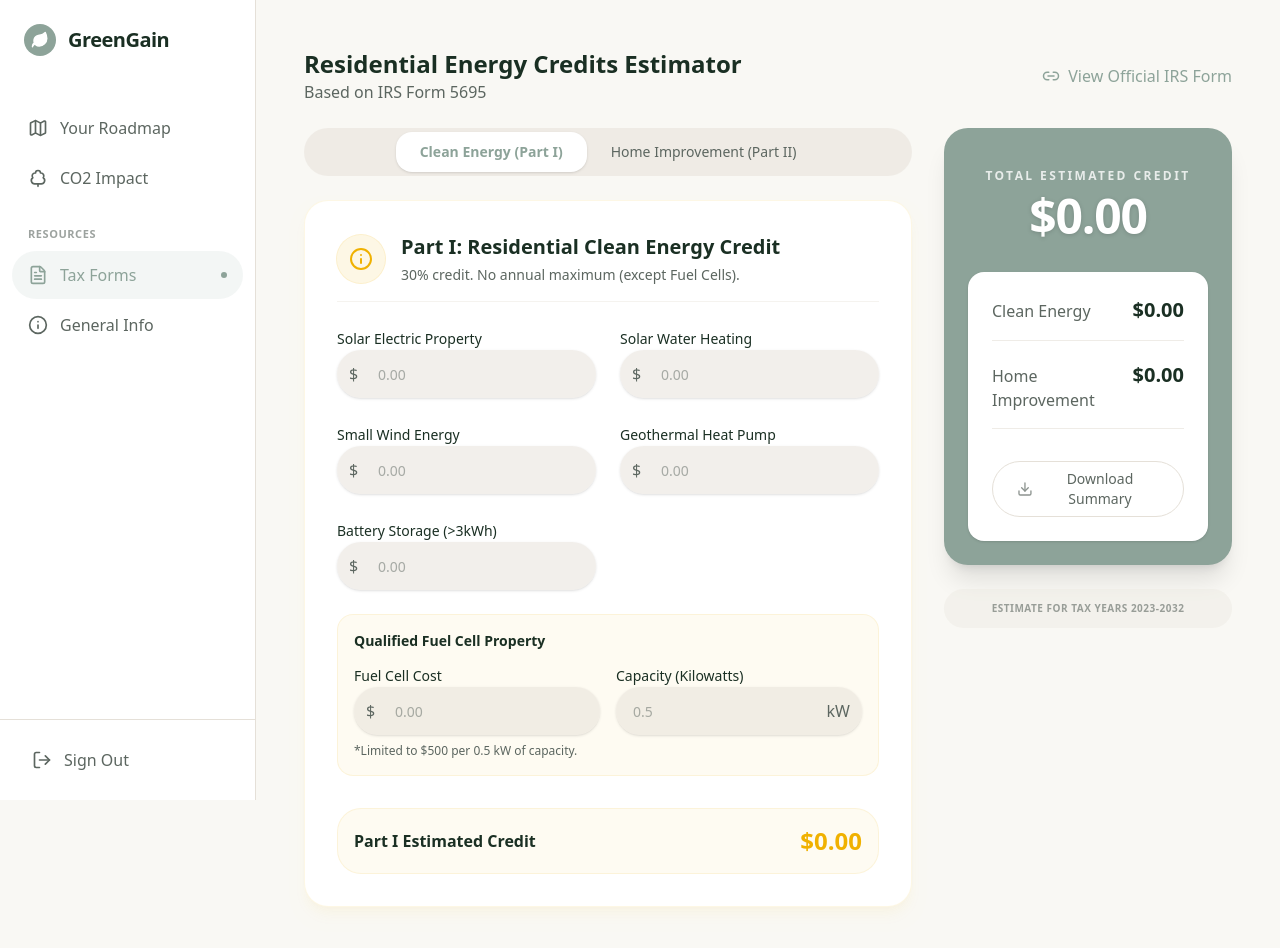
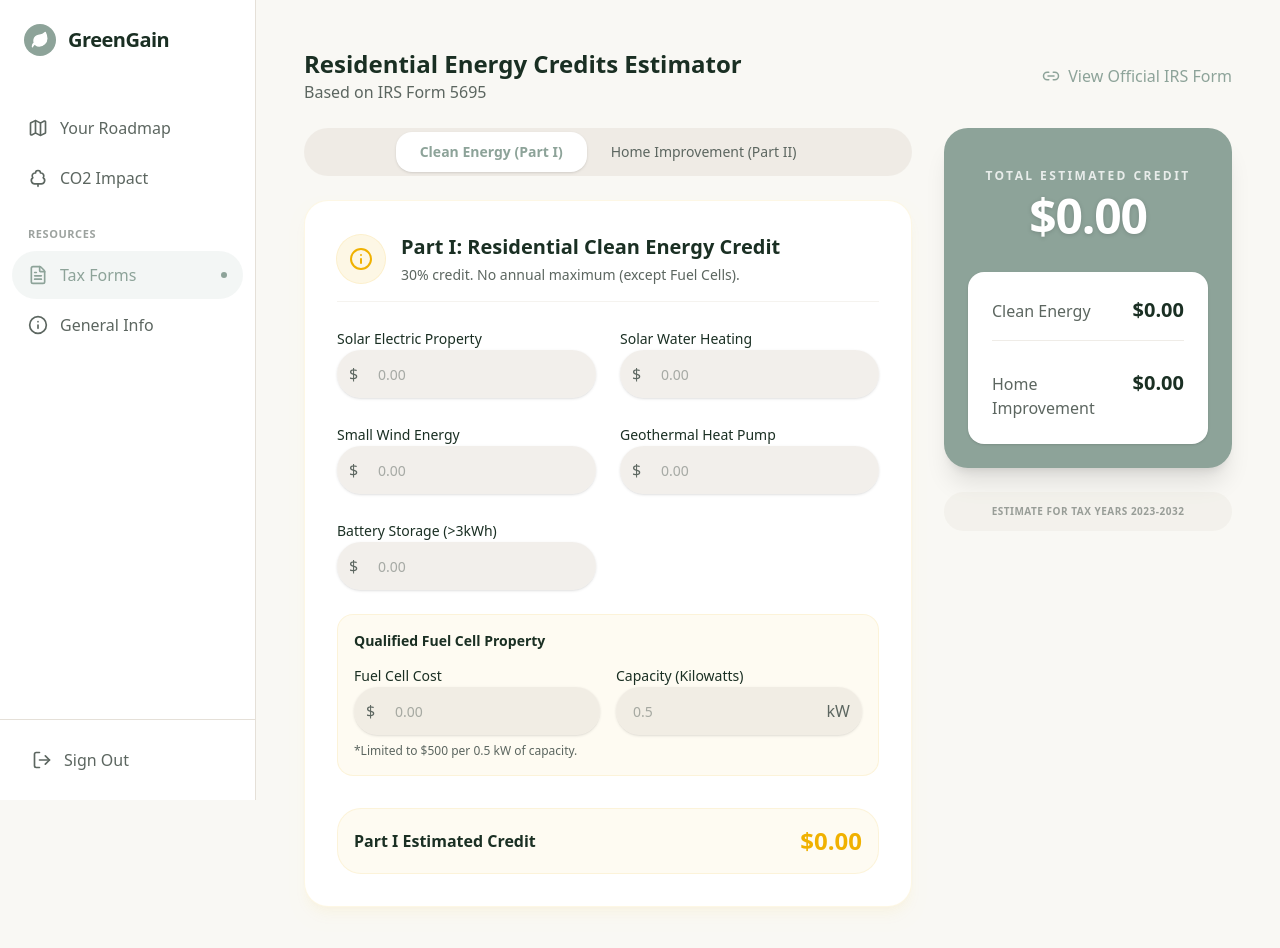
Before and after one commit to Nsujatno/hack-earth, a Next.js app in the folder frontend/: page /dashboard/tax-forms in a window 1280 px wide. Shown: the top 948 px of the page. Built offline with nearby package versions, Linux system fonts and the light colour scheme.

Commit message:
tax form edited

```diff
--- a/frontend/components/tax/TaxForm5695.tsx
+++ b/frontend/components/tax/TaxForm5695.tsx
@@ -106,8 +106,8 @@ export function TaxForm5695({ recommendations = [] }: TaxForm5695Props) {
 
         // Sum of "General" items
         const generalSubtotal = insulationCredit + windowsCredit + doorsCredit +
-                              centralAirCredit + waterHeaterCredit + furnaceCredit + elecPanelCredit +
-                              auditCredit;
+            centralAirCredit + waterHeaterCredit + furnaceCredit + elecPanelCredit +
+            auditCredit;
 
         // Apply Aggregate Limit for General Items ($1,200)
         const cappedGeneralCredit = Math.min(generalSubtotal, 1200);
@@ -416,24 +416,16 @@ export function TaxForm5695({ recommendations = [] }: TaxForm5695Props) {
                             </div>
 
                             <div className="bg-white rounded-2xl p-6 text-text-primary shadow-sm">
-                                <div className="space-y-5 mb-8">
+                                <div className="space-y-5">
                                     <div className="flex justify-between items-baseline pb-4 border-b border-border/60">
                                         <span className="text-text-secondary font-medium">Clean Energy</span>
                                         <span className="text-xl font-bold text-text-primary">{formatCurrency(cleanEnergyCredit)}</span>
                                     </div>
-                                    <div className="flex justify-between items-baseline pb-4 border-b border-border/60">
+                                    <div className="flex justify-between items-baseline pt-2">
                                         <span className="text-text-secondary font-medium">Home Improvement</span>
                                         <span className="text-xl font-bold text-text-primary">{formatCurrency(homeImprovementCredit)}</span>
                                     </div>
                                 </div>
-
-                                <Button
-                                    variant="outline"
-                                    className="w-full rounded-full h-14 border-border text-text-secondary hover:text-text-primary hover:bg-sub-background/30 hover:border-text-secondary/30 transition-all font-medium"
-                                >
-                                    <Download size={18} className="mr-2 opacity-70" />
-                                    Download Summary
-                                </Button>
                             </div>
                         </div>
 
```
